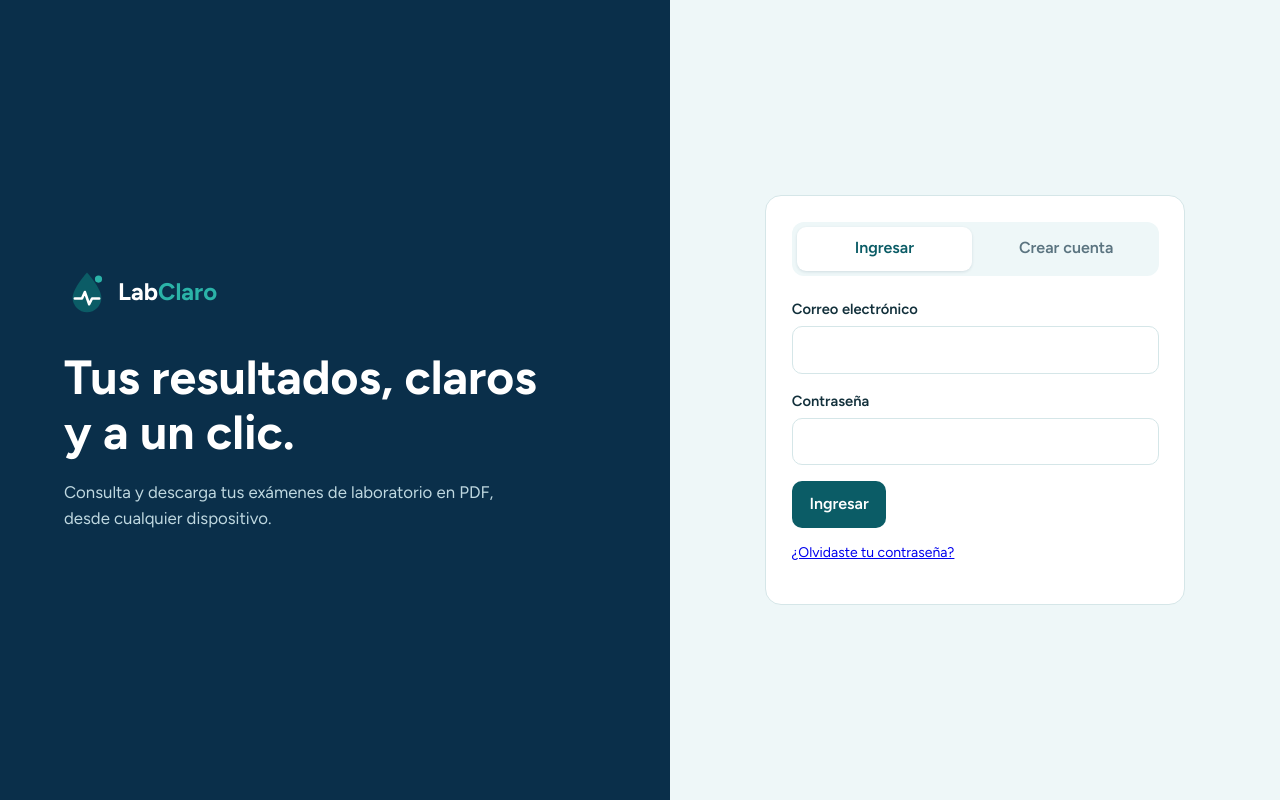
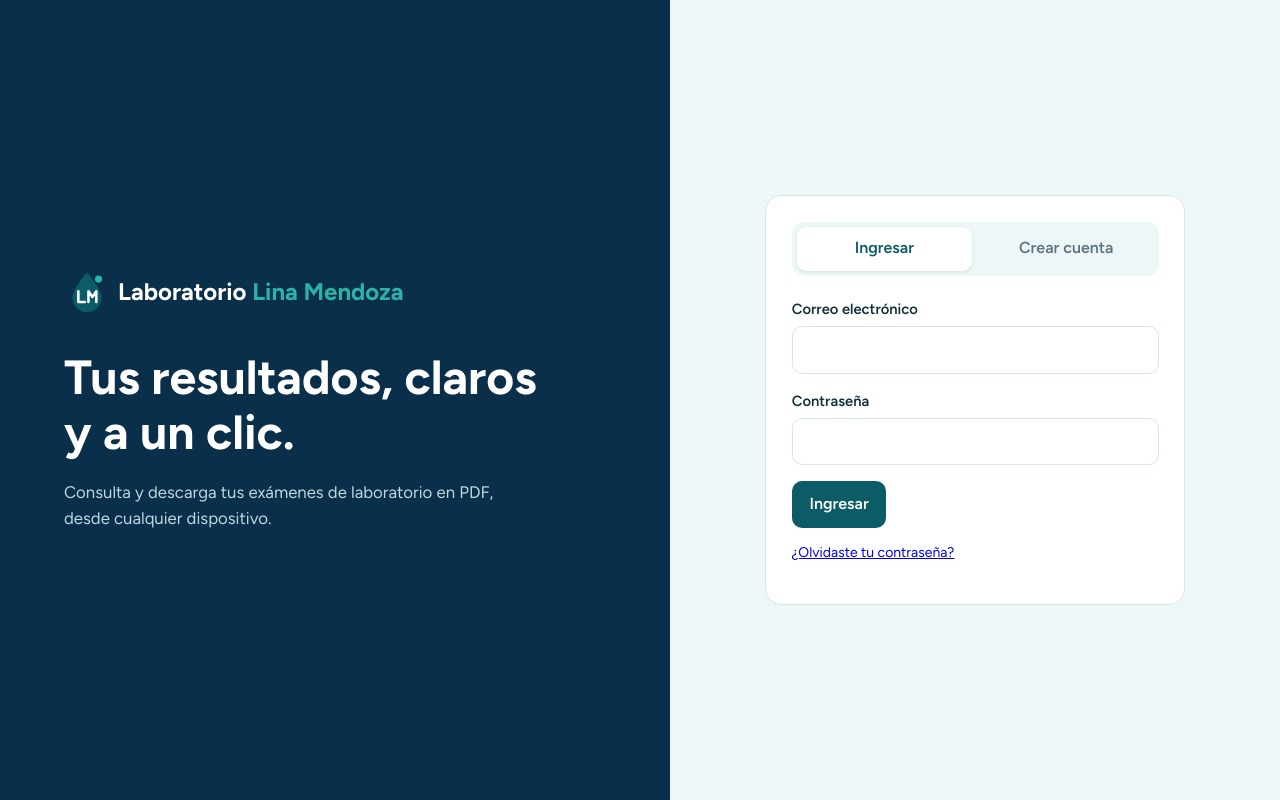
Before and after one commit to bernardo85247/projectoberna, a Next.js app: page / in a window 1280 px wide. Built offline with nearby package versions, Linux system fonts and the light colour scheme; no server answers.

Commit message:
Update Logo.js

```diff
--- a/components/Logo.js
+++ b/components/Logo.js
@@ -1,8 +1,12 @@
 export default function Logo({ size = 40, text = true }) {
   return (
     <span className="logo">
-      <svg width={size} height={size} viewBox="0 0 64 64" aria-hidden="true"><path d="M32 5C32 5 12 27 12 40a20 20 0 0 0 40 0C52 27 32 5 32 5Z" fill="#0B5C66"/><path d="M15 41h10l4-9 6 17 4-8h10" fill="none" stroke="#fff" stroke-width="3.5" stroke-linecap="round" stroke-linejoin="round"/><circle cx="48" cy="14" r="5" fill="#2BB3A8"/></svg>
-      {text && <span className="logo-text">Lab<b>Claro</b></span>}
+      <svg width={size} height={size} viewBox="0 0 64 64" aria-hidden="true">
+        <path d="M32 5C32 5 12 27 12 40a20 20 0 0 0 40 0C52 27 32 5 32 5Z" fill="#0B5C66"/>
+        <path d="M20 31v15h9M34 46V31l5.5 8L45 31v15" fill="none" stroke="#fff" strokeWidth="3.5" strokeLinecap="round" strokeLinejoin="round"/>
+        <circle cx="48" cy="14" r="5" fill="#2BB3A8"/>
+      </svg>
+      {text && <span className="logo-text">Laboratorio <b>Lina Mendoza</b></span>}
     </span>
   );
 }
```
